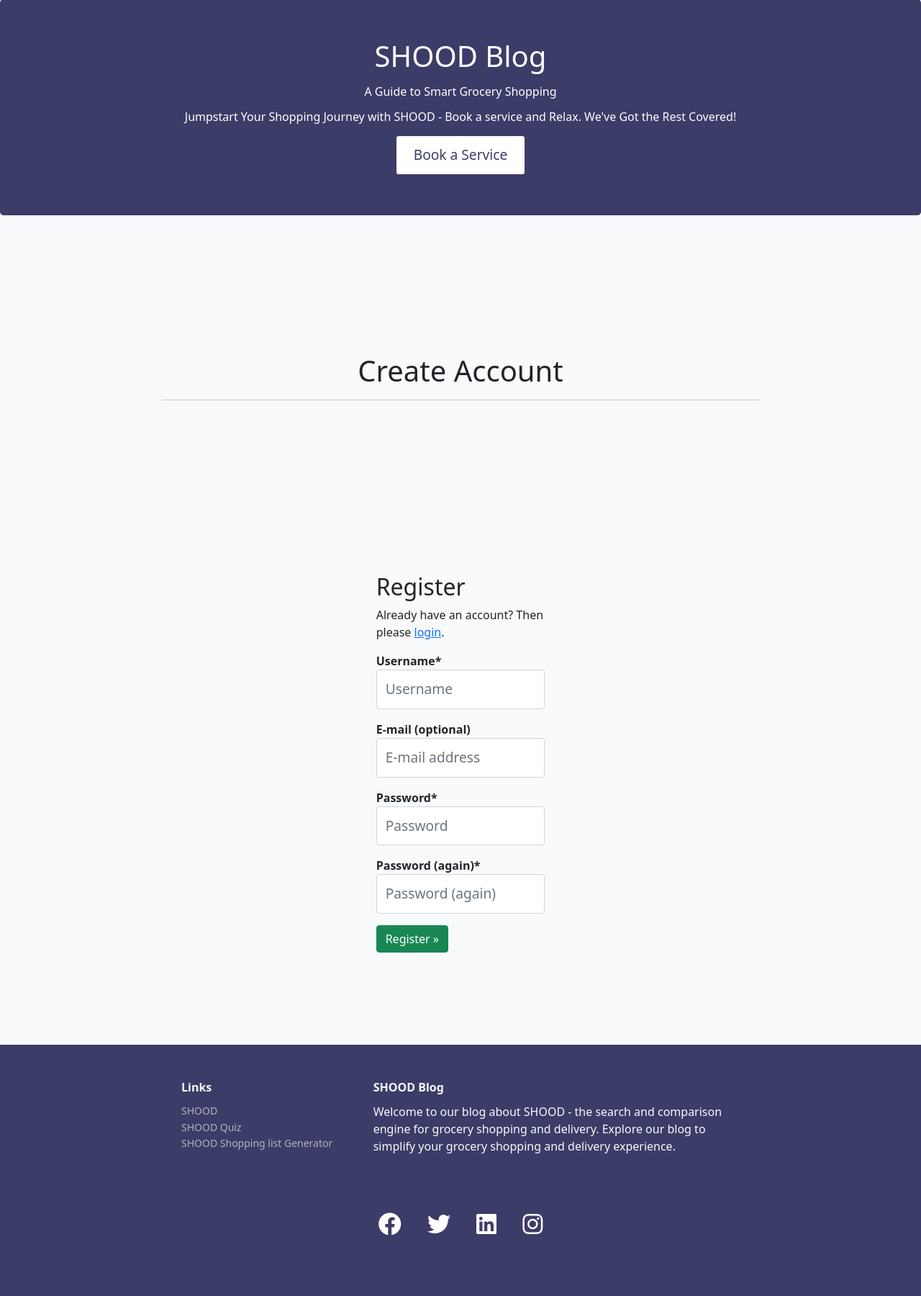
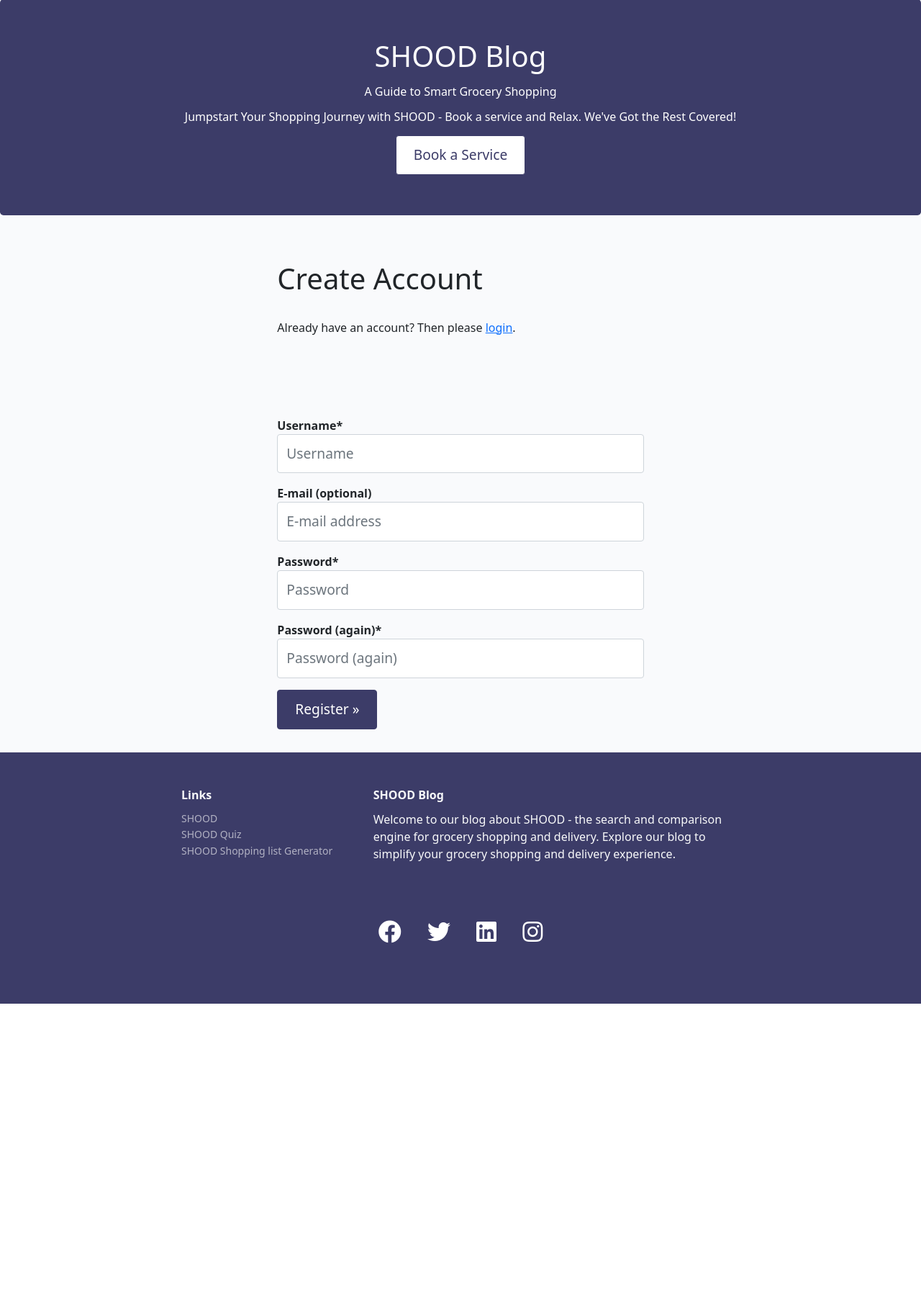
Before and after one commit to mjrosi/shood_blog, a Django app: page /accounts/signup/ in a window 1280 px wide. Shown: the part 61-1861 px from the top of the page at 72% size. After the commit the page ends 1455 px from the top, so only its background shows below. Run offline with Django 3.2, Linux system fonts and the light colour scheme; some libraries are stand-ins or nearby versions.

Commit message:
Deployment commit

```diff
--- a/bookings/templates/bookings/confirmed.html
+++ b/bookings/templates/bookings/confirmed.html
@@ -19,7 +19,6 @@
                         <hr>
                         <p>Your booking will be confirmed soon, <a href="{% url 'booking_list' %}" class="booking-success-button">click</a></p><br>
                         <p>Return home, <a href="{% url 'home' %}" class="booking-success-button">click</a><p><br>
-                        <p>We look forward to seeing you!</p>
 
                     </div>
                 </div>
--- a/contact/templates/contact/contact.html
+++ b/contact/templates/contact/contact.html
@@ -17,7 +17,7 @@
       <!-- Display if user is not logged in -->
       {% if not user.is_authenticated %}
       <form>
-        <button class="btn-signuup" id="login-contact" type="submit"><a href="{% url 'account_login' %}" class="link">Log in</a></button>
+        <button class="btn btn-primary btn-signup" type="submit"><a href="{% url 'account_login' %}" class="link">Log in</a></button>
       </form>
       {% else %}
       <!-- Display form if user is logged in-->
--- a/templates/account/signup.html
+++ b/templates/account/signup.html
@@ -1,36 +1,28 @@
 {% extends "base.html" %}
 {% load crispy_forms_tags %}
-
 {% load i18n %}
 
 {% block head_title %}{% trans "Signup" %}{% endblock %}
 
 {% block content %}
-<div class="container-fluid mt-5">
-  <div class="row d-flex justify-content-center">
-      <div class="col-sm-8 mt-5 mb-5">
-          <h1 class="text-center">Create Account</h1><hr>
-      </div>
+<div class="container">
+  <div class="row">
+    <div class="col-md-8 mt-3 offset-md-2">
+      <h3>Create Account</h3>
+      <p>{% blocktrans %}Already have an account? Then please <a href="{{ login_url }}">login</a>.{% endblocktrans %}</p>
+    </div>
   </div>
-<div class="container">
-  <div class="row bg-darker mt-5 rounded booking-card">
-    <div class="col-md-4 offset-md-2 p-3 mb-5 mx-auto">
-
-      <h2>{% trans "Register" %}</h2>
-
-      <p>{% blocktrans %}Already have an account? Then please <a href="{{ login_url }}">login</a>.{% endblocktrans %}
-      </p>
-
+  <div class="row">
+    <div class="col-md-8 mt-3 offset-md-2">
       <form class="signup" id="signup_form" method="post" action="{% url 'account_signup' %}">
         {% csrf_token %}
         {{ form|crispy }}
         {% if redirect_field_value %}
         <input type="hidden" name="{{ redirect_field_name }}" value="{{ redirect_field_value }}" />
         {% endif %}
-        <button class="btn btn-success" type="submit">{% trans "Register" %} &raquo;</button>
+        <button class="btn btn-primary right" type="submit">{% trans "Register" %} &raquo;</button>
       </form>
     </div>
   </div>
 </div>
-
 {% endblock %}
```
